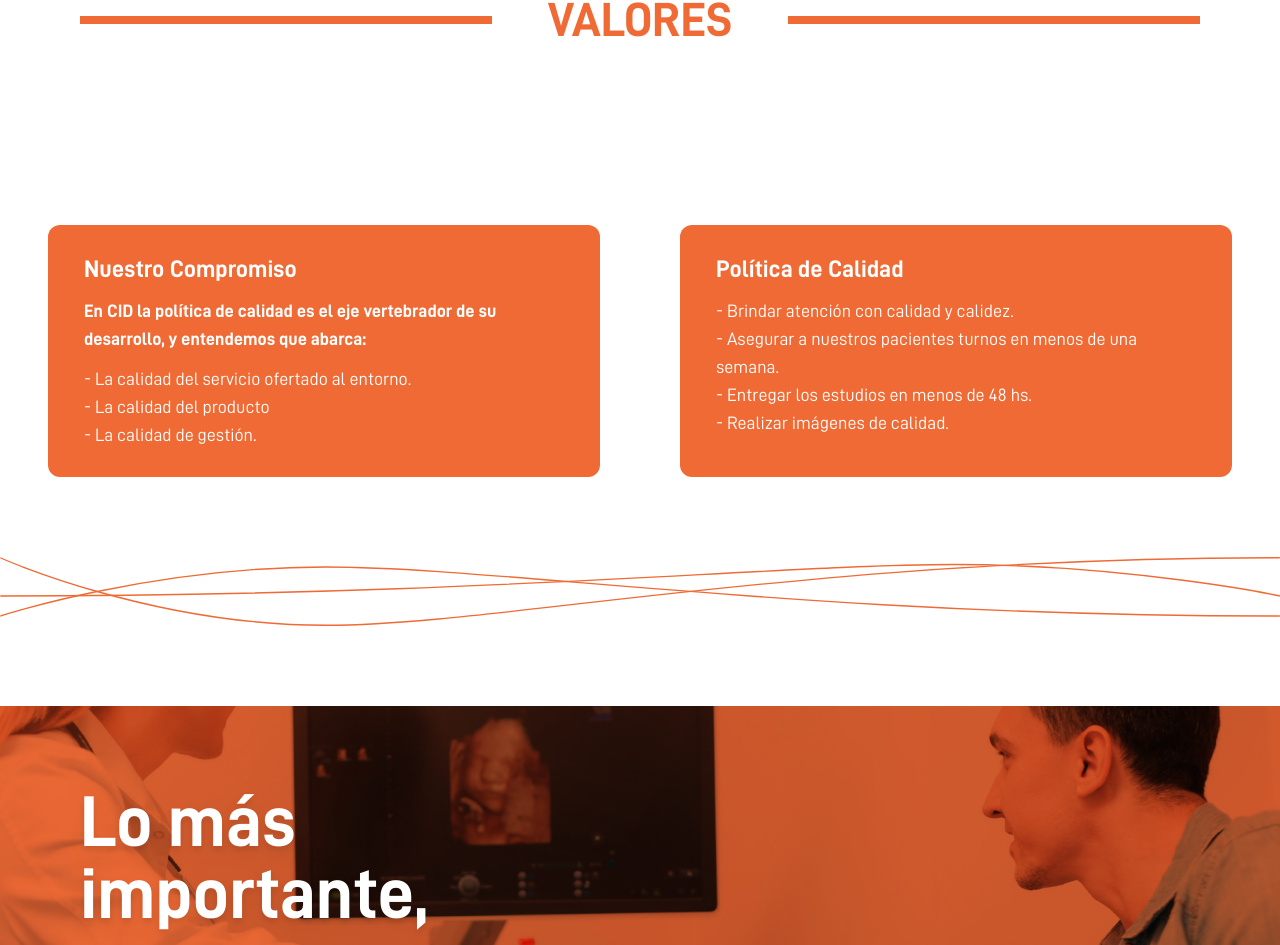
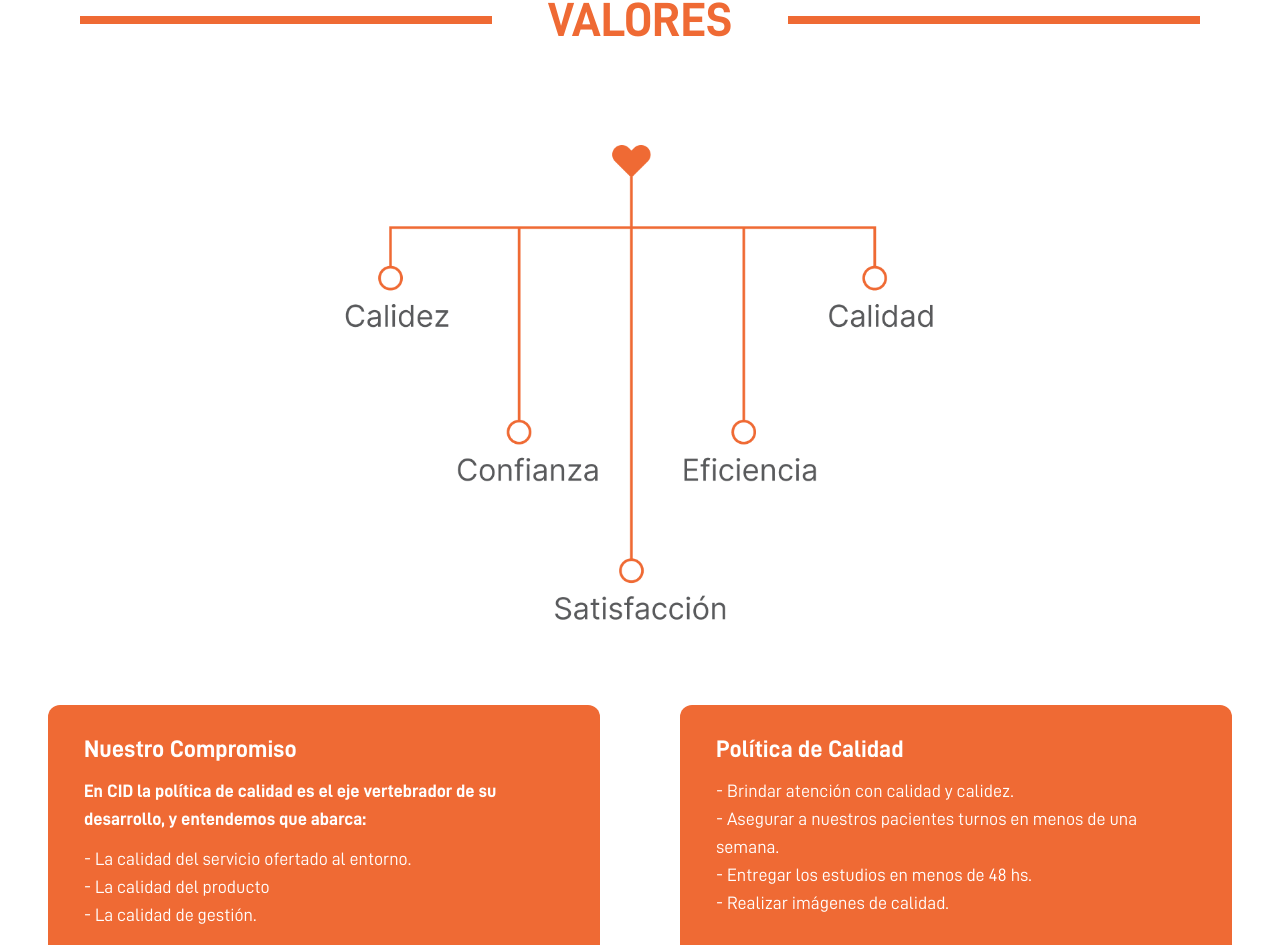
Before and after one commit to bmarianome/CID, a Next.js app: page /nosotros in a window 1280 px wide. Shown: the part 1212-2157 px from the top of the page. Built offline with nearby package versions, Linux system fonts and the light colour scheme.

Commit message:
grafico valores corregido

```diff
--- a/pages/nosotros.tsx
+++ b/pages/nosotros.tsx
@@ -128,8 +128,8 @@ const Nosotros: NextPage = () => {
 
                 {/* SVG VALORES */}
                 <figure className="mx-auto px-10 mb-10 flex justify-center max-w-lg lg:max-w-2xl lg:mb-20 group">
-                    <div className="group-hover:scale-105 duration-200">
-                        <Image width={885} height={718} src='/icons/ESTRUCTURA_VALORES.png' alt='ESTRUCTURA DE VALORES' sizes='(max-width: 512px) 100vw, (max-width: 1024px) 50vw, 33vw' />
+                    <div className="group-hover:scale-105 duration-200 w-full">
+                        <Image sizes='(max-width: 512px) 100vw, (max-width: 1024px) 50vw, 33vw' layout='responsive' width={885} height={718} src='/icons/ESTRUCTURA_VALORES.png' alt='ESTRUCTURA DE VALORES' />
                     </div>
                 </figure>
 
```
